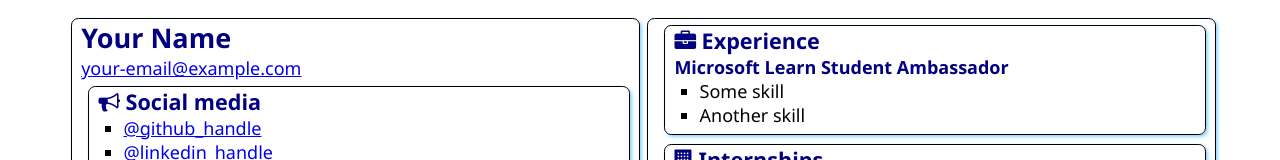
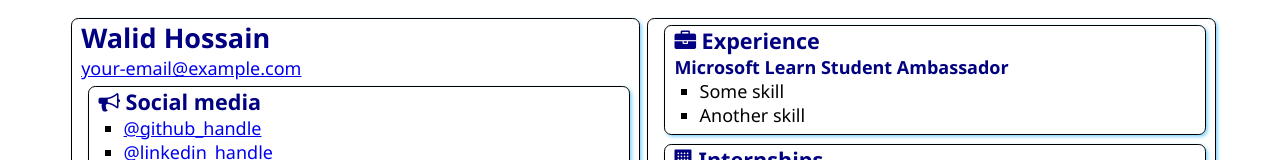
Before and after one commit to walidhossain99/SATechnicalOnboarding, a plain HTML site: page src/index.html in a window 1280 px wide. Shown: the top 160 px of the page. Drawn offline with Linux system fonts and the light colour scheme.

Commit message:
Added My Name
made changes to my name

```diff
--- a/src/index.html
+++ b/src/index.html
@@ -12,7 +12,7 @@
 <body>
     <main>
         <article class="box">
-            <h1>Your Name</h1>
+            <h1>Walid Hossain</h1>
             <div><a href="mailto:your.email@example.com">your-email@example.com</a></div>
 
             <section class="box">
```
